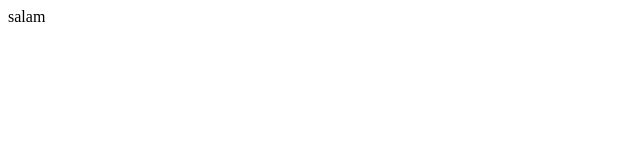
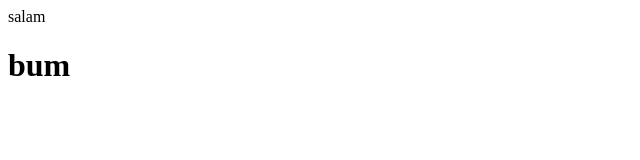
Before and after one commit to VahVladislav/first-project, a plain HTML site: page index.html in a window 1280 px wide. Shown: the whole page, without its empty margins (0-640 px from the left). Drawn offline with Linux system fonts and the light colour scheme.

Commit message:
мой третий коммит

```diff
--- a/index.html
+++ b/index.html
@@ -1,2 +1,3 @@
 <link rel="style.css">
 <div class="hi">salam</div>
+<div><h1>bum</h1></div>
```
